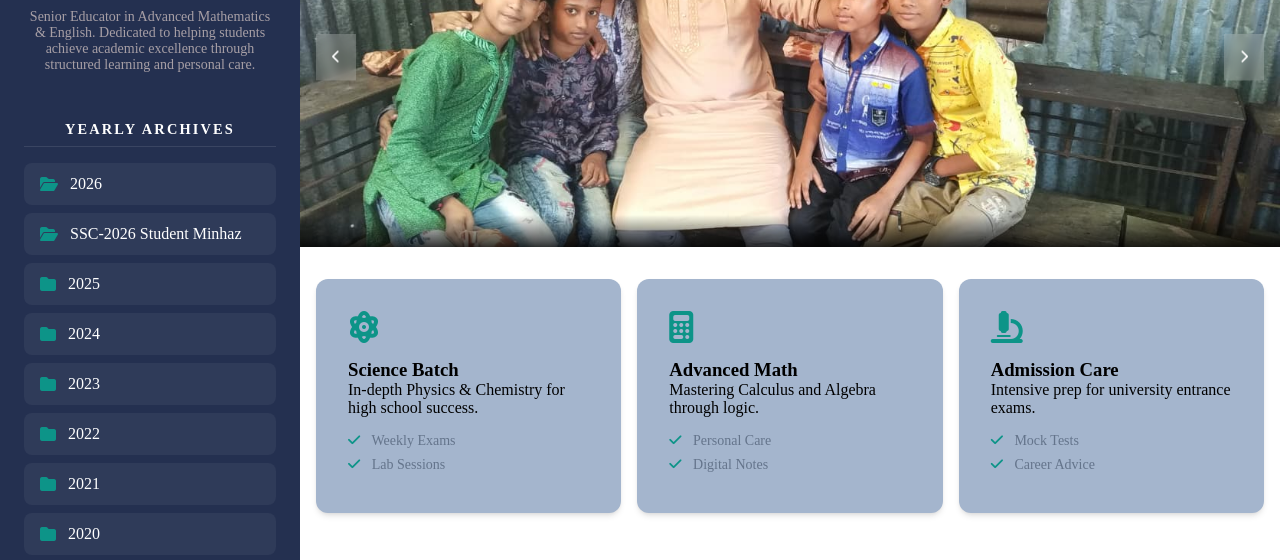
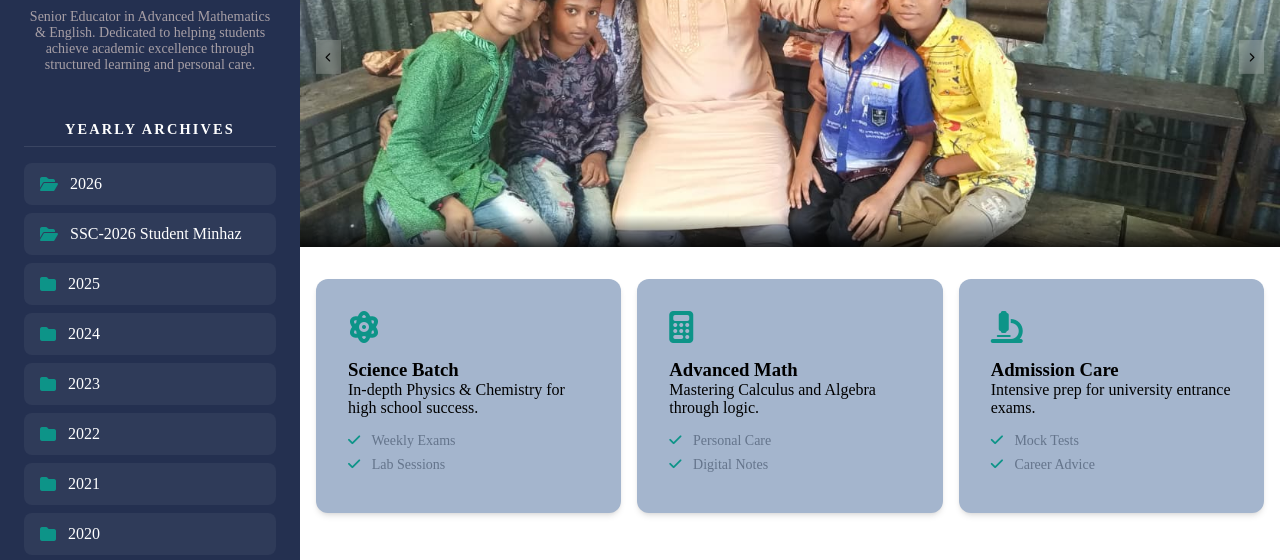
Before and after one commit to MD-Nasir301/U_AND_OTeachingHome, a plain HTML site: page index.html in a window 1280 px wide. Shown: the part 210-770 px from the top of the page. Drawn offline with nearby package versions, Linux system fonts and the light colour scheme.

Commit message:
change slider nav btn color and background

```diff
--- a/style.css
+++ b/style.css
@@ -244,14 +244,18 @@ body {
   background: rgba(255, 255, 255, 0.2);
   border: none;
   color: var(--white);
-  padding: 1rem;
+  padding: .6rem;
   cursor: pointer;
   backdrop-filter: blur(4px);
   transition: background 0.3s;
 }
 
 .slider-nav:hover {
-  background: var(--primary);
+  background: rgba(196, 177, 177, 0.312);
+}
+.slider-nav i {
+  font-size: .6rem;
+  color: black;
 }
 .prev {
   left: 1rem;
```
